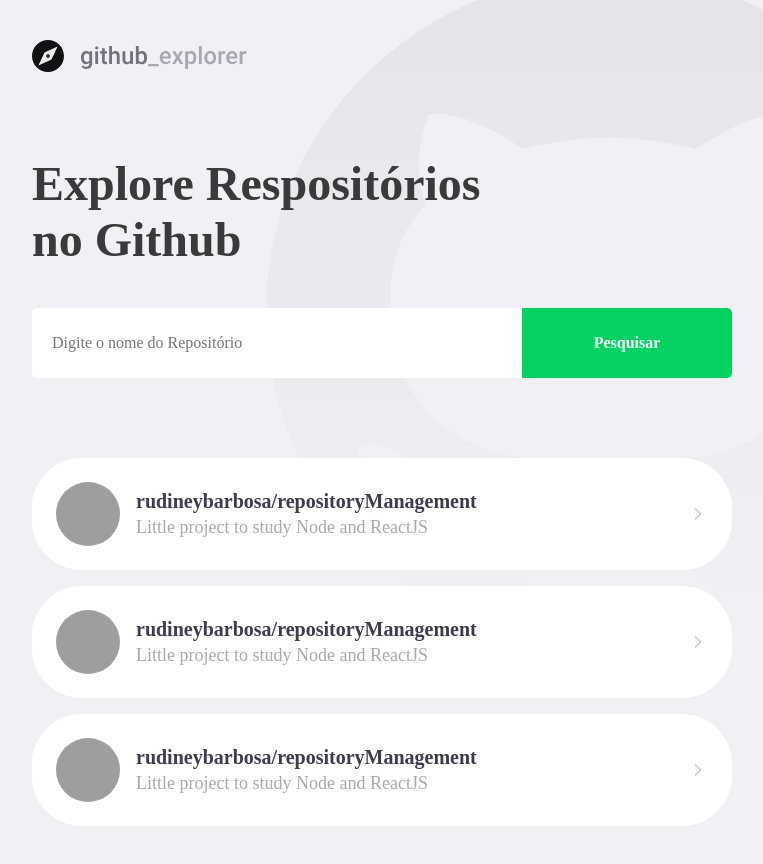
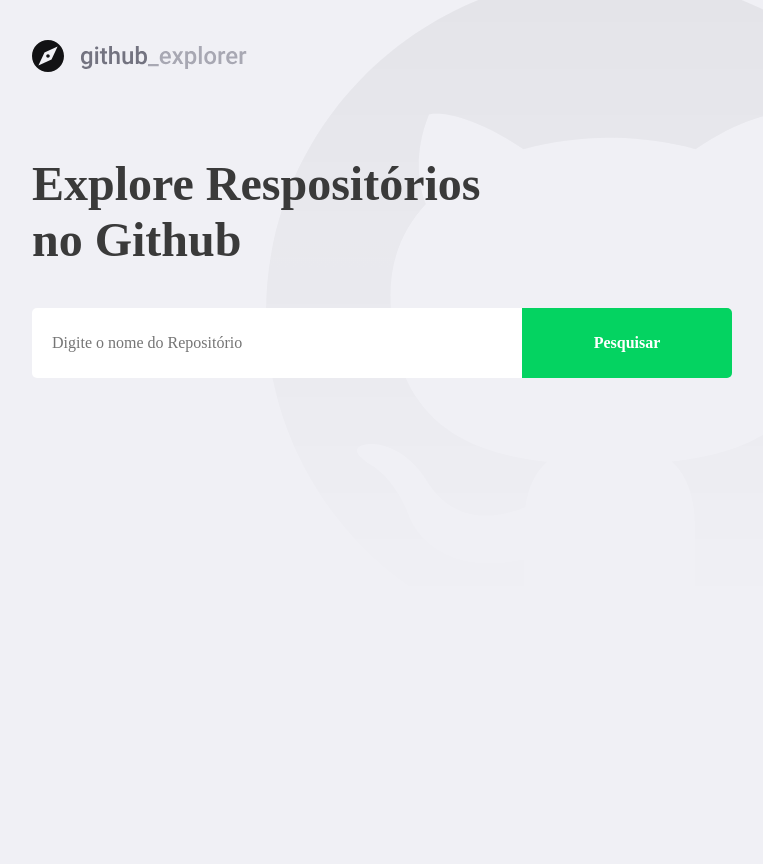
Before and after one commit to rudineybarbosa/05-primeiro-projeto-react, a React (Create React App) app: page / in a window 1280 px wide. Shown: the whole page, without its empty margins (148-911 px from the left). After the commit the page ends 800 px from the top, so only its background shows below. Built offline with nearby package versions, Linux system fonts and the light colour scheme; grey boxes are pictures that could not be loaded.

Commit message:
Consuming github API

```diff
--- a/package.json
+++ b/package.json
@@ -11,6 +11,7 @@
     "@types/react": "^16.9.0",
     "@types/react-dom": "^16.9.0",
     "@types/styled-components": "^5.1.1",
+    "axios": "^0.19.2",
     "polished": "^3.6.5",
     "react": "^16.13.1",
     "react-dom": "^16.13.1",
--- a/src/pages/dashboard/index.tsx
+++ b/src/pages/dashboard/index.tsx
@@ -1,5 +1,10 @@
-import React from 'react';
+/* eslint-disable camelcase */
+import React, { useState, FormEvent } from 'react';
 import { FiChevronRight } from 'react-icons/fi';
+import api from '../../services/api';
+import logo from '../../assets/logo.svg';
+
+import { TitleStyled, FormStyled, DivRepositoriesStyled } from './style';
 /* Options to decare a new function:
 
   1. const Dashboard = () => {...}
@@ -11,62 +16,64 @@
     const Dashboard:TypeOfDashboard = () {...}
 
 */
-
-import logo from '../../assets/logo.svg';
-
-import { TitleStyled, FormStyled, DivRepositoriesStyled } from './style';
+interface Repository {
+  full_name: string;
+  description: string;
+  owner: {
+    login: string;
+    avatar_url: string;
+  };
+}
 
 const Dashboard: React.FC = () => {
+  const [repositories, setRepositories] = useState<Repository[]>([]);
+
+  const [newRepository, setNewRepository] = useState('');
+
+  async function handleAddRepository(
+    event: FormEvent<HTMLFormElement>,
+  ): Promise<void> {
+    event.preventDefault();
+
+    const response = await api.get<Repository>(`repos/${newRepository}`);
+
+    const repository = response.data;
+
+    setRepositories([...repositories, repository]);
+
+    setNewRepository('');
+  }
+
   return (
     <>
       <img src={logo} alt="Githu explorer" />
       <TitleStyled>Explore Respositórios no Github</TitleStyled>
 
-      <FormStyled>
-        <input placeholder="Digite o nome do Repositório" />
+      <FormStyled onSubmit={handleAddRepository}>
+        <input
+          value={newRepository}
+          onChange={e => setNewRepository(e.target.value)}
+          placeholder="Digite o nome do Repositório"
+        />
         <button type="submit">Pesquisar</button>
       </FormStyled>
 
       <DivRepositoriesStyled>
-        <a href="teste">
+        {repositories.map(repository => (
+          <a key={repository.full_name} href="teste">
             <img
-            src="https://avatars1.githubusercontent.com/u/29411015?s=460&u=d964259f6195bc975f1cbed2b2cce435cc2bcbbc&v=4"
-            alt="Rudiney Barbosa"
+              src={repository.owner.avatar_url}
+              alt={repository.owner.login}
             />
             <div>
-            <strong>rudineybarbosa/repositoryManagement</strong>
-            <p>Little project to study Node and ReactJS</p>
+              <strong>{repository.full_name}</strong>
+              <p>{repository.description}</p>
             </div>
 
-          {/* This arrow is an SVG */}
+            {/* The arrow is an SVG */}
             <FiChevronRight size={20} />
           </a>
-        <a href="teste">
-          <img
-            src="https://avatars1.githubusercontent.com/u/29411015?s=460&u=d964259f6195bc975f1cbed2b2cce435cc2bcbbc&v=4"
-            alt="Rudiney Barbosa"
-          />
-          <div>
-            <strong>rudineybarbosa/repositoryManagement</strong>
-            <p>Little project to study Node and ReactJS</p>
-          </div>
-
-          {/* This arrow is an SVG */}
-          <FiChevronRight size={20} />
-        </a>
-        <a href="teste">
-          <img
-            src="https://avatars1.githubusercontent.com/u/29411015?s=460&u=d964259f6195bc975f1cbed2b2cce435cc2bcbbc&v=4"
-            alt="Rudiney Barbosa"
-          />
-          <div>
-            <strong>rudineybarbosa/repositoryManagement</strong>
-            <p>Little project to study Node and ReactJS</p>
-          </div>
-
-          {/* This arrow is an SVG */}
-          <FiChevronRight size={20} />
-        </a>
+        ))}
       </DivRepositoriesStyled>
     </>
   );
--- a/src/pages/dashboard/style.tsx
+++ b/src/pages/dashboard/style.tsx
@@ -59,10 +59,10 @@
     display: flex;
     align-items: center;
 
-    transition: transform 0.2s;
     &:hover {
       transform: translateX(10px);
     }
+    transition: transform 0.2s;
 
     img {
       border-radius: 50%;
@@ -71,7 +71,7 @@
     }
 
     div {
-      margin-left: 16px;
+      margin: 0px 16px;
 
       strong {
         font-size: 20px;
@@ -85,6 +85,7 @@
       }
     }
 
+    /* This is the arrow SVG icon FiChevronRight */
     svg {
       margin-left: auto;
       color: #cbcbd6;
--- /dev/null
+++ b/src/services/api.ts
@@ -0,0 +1,7 @@
+import axios from 'axios';
+
+const api = axios.create({
+  baseURL: 'https://api.github.com/',
+});
+
+export default api;
```
Also changed, not shown: 1 other file (tests, documents, lock files or other folders). Lines whose indentation alone changed are shown as unchanged.
